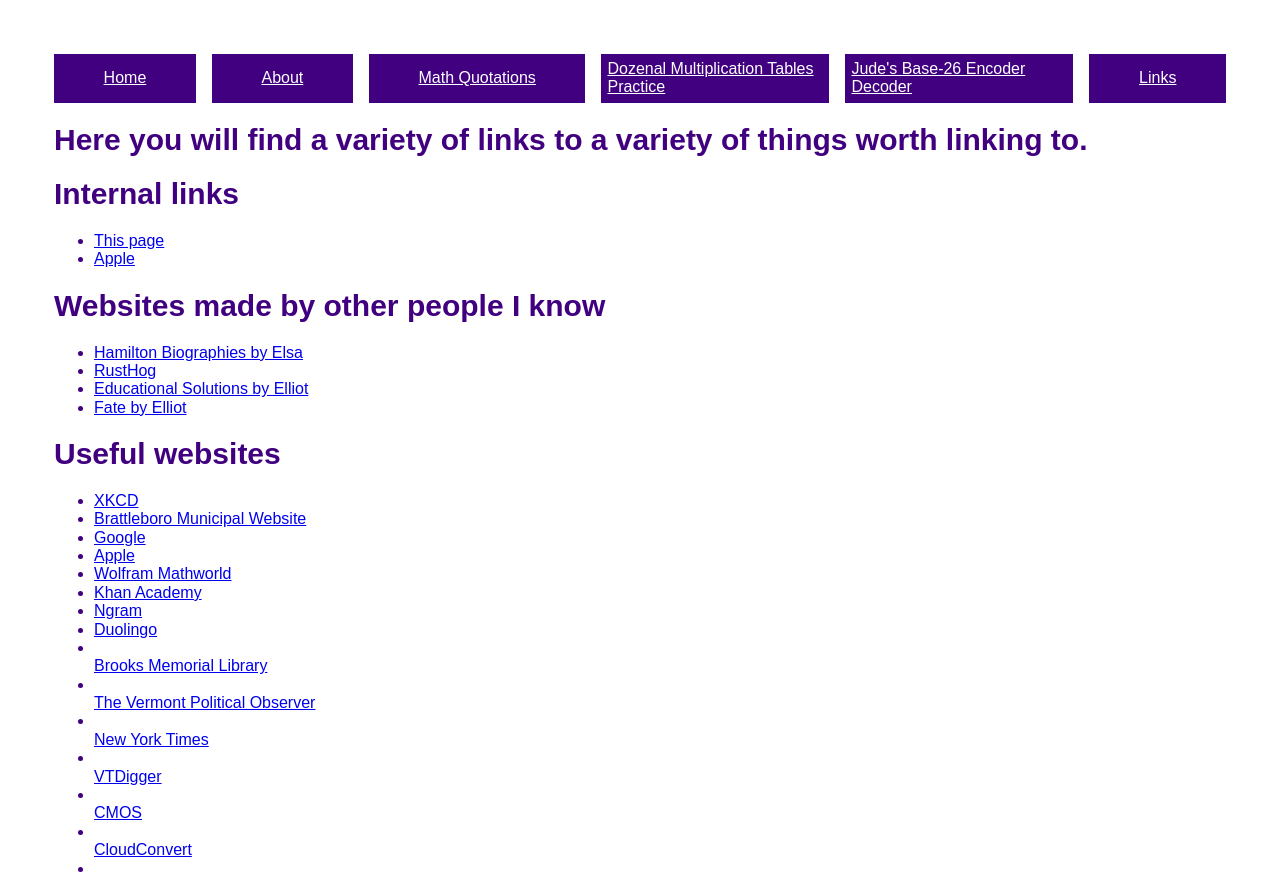
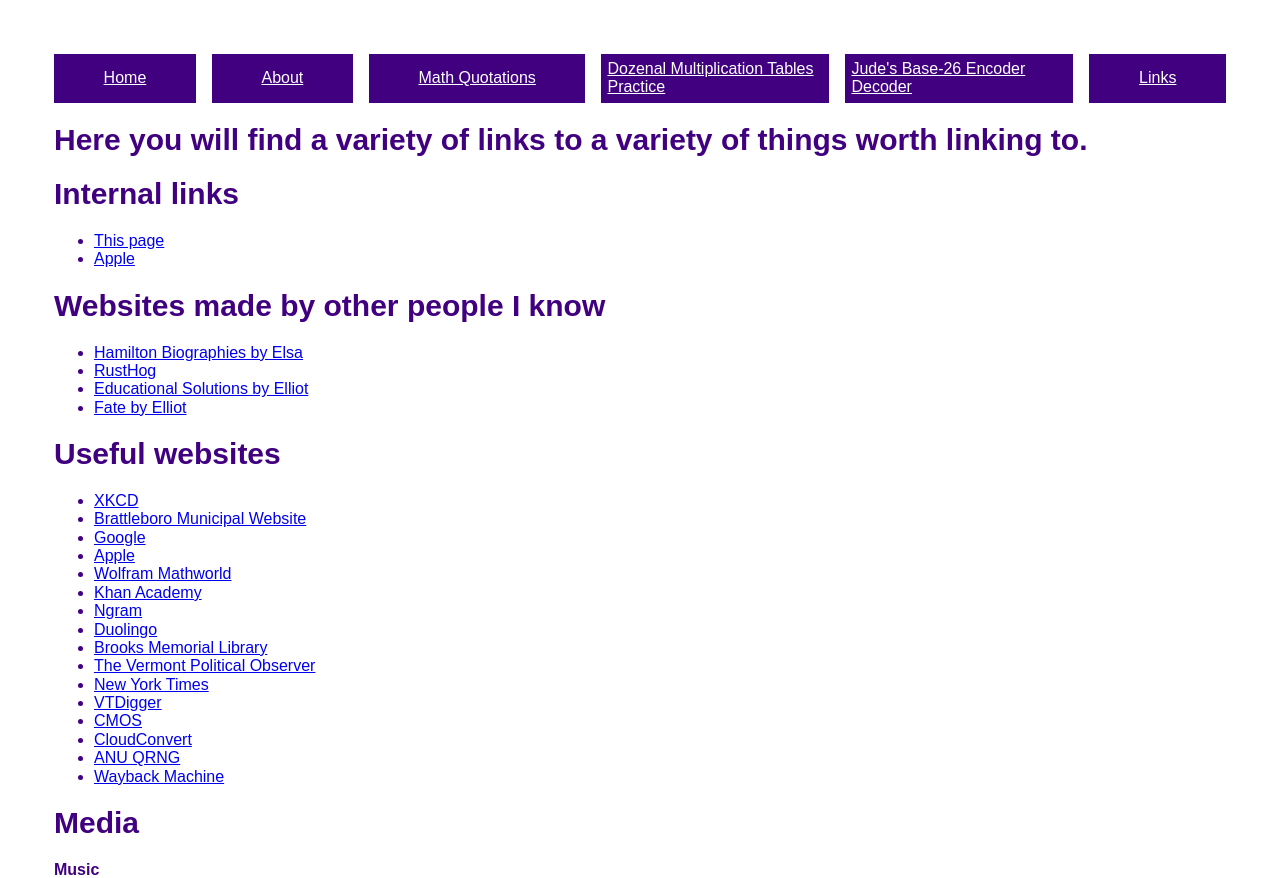
Before and after one commit to 1anderj/judeanders-website, a Jekyll site: the page built from links/index.html, in a window 1280 px wide. Shown: the top 878 px of the page. Built offline with Jekyll 4.4.1, drawn with Linux system fonts in a browser that asks for light colours; some web fonts are replaced; grey boxes are pictures that could not be loaded.

Commit message:
overwrite?

```diff
--- a/links/index.html
+++ b/links/index.html
@@ -6,7 +6,7 @@
 <h1>Internal links</h1>
 <ul>
     <li><a href="/links/" target="_self">This page</a></li>
-    <li><a href="/apple.com/" target=""_self">Apple</a></li>
+    <li><a href="/apple.com/" target="_self">Apple</a></li>
 </ul>
 <h1>Websites made by other people I know</h1>
 <ul>
@@ -24,15 +24,15 @@
     <li><a href="https://mathworld.wolfram.com" target="_blank">Wolfram Mathworld</a></li>
     <li><a href="https://khanacademy.org" target="_blank">Khan Academy</a></li>
     <li><a href="https://books.google.com/ngrams/graph?content=Jude%2CAnders&year_start=1800&year_end=2022&corpus=en&smoothing=3" target="_blank">Ngram</a></li>
-    <li><a href="https://www.duolingo.com/efficacy/studies" target="_blank">Duolingo</a>
-    <li></li><a href="https://catalog.brookslibraryvt.org" target="_blank">Brooks Memorial Library</a> <!--Link to CMOS entry-->
-    <li></li><a href="https://thevpo.org/category/uncategorized/" target="_blank">The Vermont Political Observer</a>
-    <li></li><a href="https://www.nytimes.com/2023/04/10/crosswords/games-digits-beta.html" target="_blank">New York Times</a>
-    <li></li><a href="https://vtdigger.org/2024/08/06/lt-gov-david-zuckermans-offers-of-menstrual-products-to-lawmakers-prompted-reprimand-from-house-speaker/" target="_blank">VTDigger</a>
-    <li></li><a href="https://cmosshoptalk.com/chicago-style-workouts/" target="_blank">CMOS</a>
-    <li></li><a href="https://cloudconvert.com/about#imprint" target="_blank">CloudConvert</a>
-    <li></li><a href="https://qrng.anu.edu.au/random-binary/" target="_blank">ANU QRNG</a>
-    <li></li><a href="https://web.archive.org/web/20010516201105/http://www.progressiveparty.org/" target="_blank">Wayback Machine</a>
+    <li><a href="https://www.duolingo.com/efficacy/studies" target="_blank">Duolingo</a></li>
+    <li><a href="https://catalog.brookslibraryvt.org/GroupedWork/ed38b19b-3129-59cc-45fb-6a745f5c85e1-eng" target="_blank">Brooks Memorial Library</a></li>
+    <li><a href="https://thevpo.org/category/uncategorized/" target="_blank">The Vermont Political Observer</a></li>
+    <li><a href="https://www.nytimes.com/2023/04/10/crosswords/games-digits-beta.html" target="_blank">New York Times</a></li>
+    <li><a href="https://vtdigger.org/2024/08/06/lt-gov-david-zuckermans-offers-of-menstrual-products-to-lawmakers-prompted-reprimand-from-house-speaker/" target="_blank">VTDigger</a></li>
+    <li><a href="https://cmosshoptalk.com/chicago-style-workouts/" target="_blank">CMOS</a></li>
+    <li><a href="https://cloudconvert.com/about#imprint" target="_blank">CloudConvert</a></li>
+    <li><a href="https://qrng.anu.edu.au/random-binary/" target="_blank">ANU QRNG</a></li>
+    <li><a href="https://web.archive.org/web/20010516201105/http://www.progressiveparty.org/" target="_blank">Wayback Machine</a></li>
 </ul>
 <h1>Media</h1>
 <h2>Music</h2>
```
